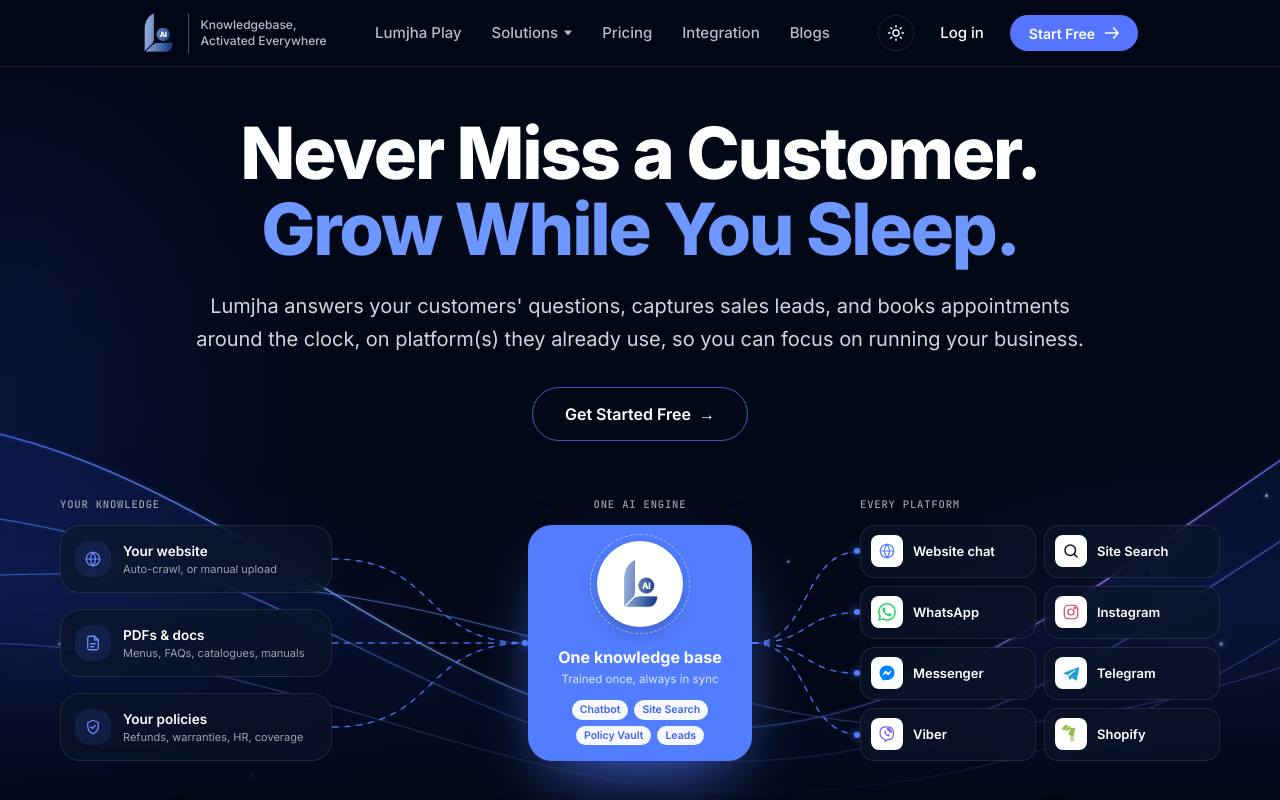
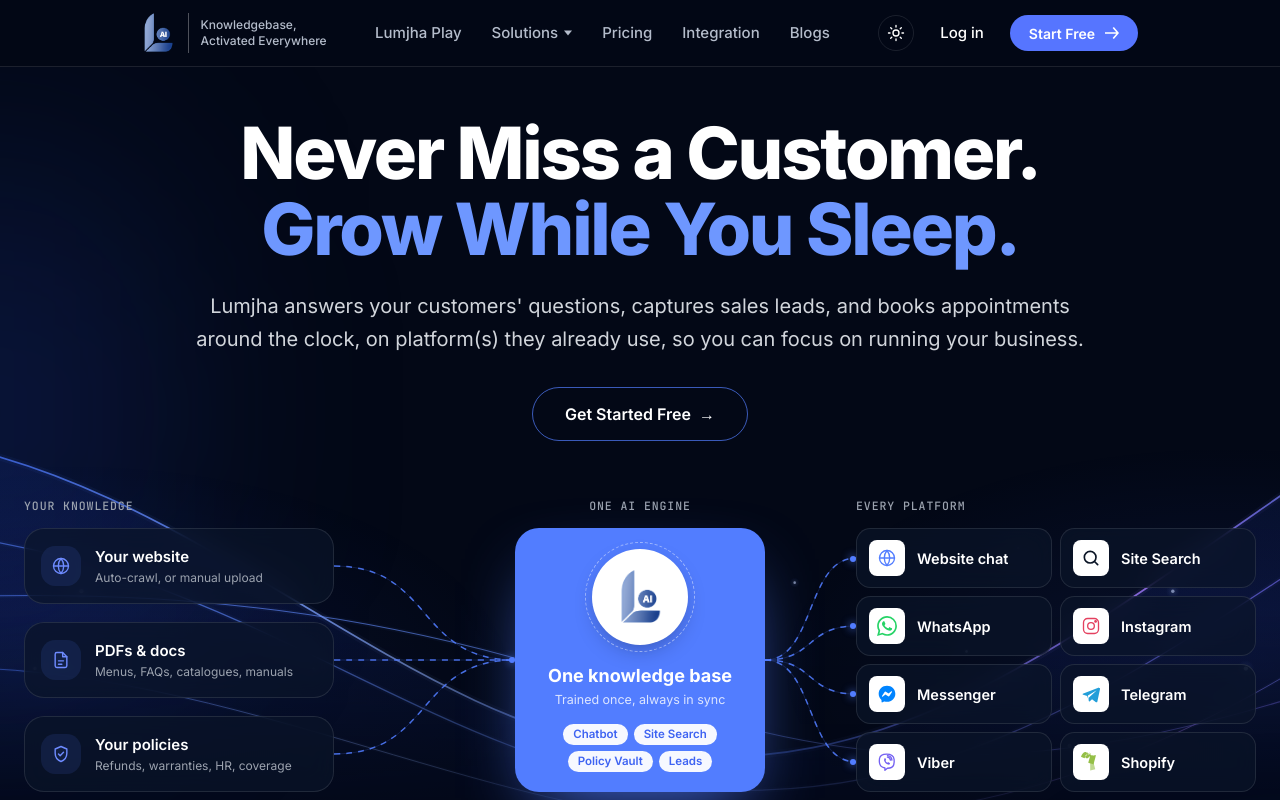
Before and after one commit to Aayush-Skp/lumjhatest, a Next.js app: page / in a window 1280 px wide. Shown: the top 800 px of the page. Built offline with nearby package versions, Linux system fonts and the light colour scheme.

Commit message:
made the landing page deisgn little bigger

```diff
--- a/components/site/EngineFlow.tsx
+++ b/components/site/EngineFlow.tsx
@@ -64,7 +64,7 @@
 /* Vertical centres (in % of the diagram's height) of the three sources and
    the four channel rows; they follow from the fixed heights below. */
 const SOURCE_YS = [14.4, 50, 85.6];
-const CHANNEL_YS = [11.2, 37.1, 62.9, 88.8];
+const CHANNEL_YS = [11.4, 37.1, 62.9, 88.6];
 
 const TILE =
   "border border-line bg-surface/70 backdrop-blur-md light:border-card-ring light:bg-white/90 light:shadow-[0_12px_30px_-22px_rgba(15,23,42,0.35)]";
@@ -102,11 +102,11 @@
 function EngineLogo({ size }: { size: "sm" | "lg" }) {
   const lg = size === "lg";
   return (
-    <span className={`relative flex shrink-0 items-center justify-center ${lg ? "h-[86px] w-[86px]" : "h-12 w-12"}`}>
+    <span className={`relative flex shrink-0 items-center justify-center ${lg ? "h-24 w-24" : "h-12 w-12"}`}>
       {/* slow orbit around the core */}
       <span aria-hidden className="absolute -inset-[7px] animate-[spin_14s_linear_infinite] rounded-full border border-dashed border-white/45" />
       <span className="flex h-full w-full items-center justify-center rounded-full bg-white shadow-[0_8px_24px_-8px_rgba(11,21,38,0.45)]">
-        <Image src="/logo.png" alt="" width={69} height={96} className={lg ? "h-[54px] w-auto" : "h-[30px] w-auto"} />
+        <Image src="/logo.png" alt="" width={69} height={96} className={lg ? "h-[60px] w-auto" : "h-[30px] w-auto"} />
       </span>
     </span>
   );
@@ -117,23 +117,23 @@
     <div className={`w-full text-left ${className}`}>
       {/* ---------- desktop: one row, lines flowing left to right ---------- */}
       {/* equal side columns keep the engine on the page's centre line (under the hero CTA) */}
-      <div className="mx-auto hidden max-w-[1160px] lg:block">
-        <div className="mb-3 grid grid-cols-[minmax(0,1fr)_208px_minmax(0,1fr)] xl:grid-cols-[minmax(0,1fr)_224px_minmax(0,1fr)]">
-          <p className={LABEL}>Your knowledge</p>
-          <p className={`${LABEL} text-center`}>One AI engine</p>
-          <p className={`${LABEL} ml-auto w-[336px] xl:w-[360px]`}>Every platform</p>
+      <div className="mx-auto hidden max-w-[1240px] lg:block">
+        <div className="mb-3.5 grid grid-cols-[minmax(0,1fr)_220px_minmax(0,1fr)] xl:grid-cols-[minmax(0,1fr)_250px_minmax(0,1fr)]">
+          <p className={`${LABEL} lg:text-[11.5px]`}>Your knowledge</p>
+          <p className={`${LABEL} text-center lg:text-[11.5px]`}>One AI engine</p>
+          <p className={`${LABEL} ml-auto w-[352px] lg:text-[11.5px] xl:w-[400px]`}>Every platform</p>
         </div>
-        <div className="grid h-[236px] grid-cols-[minmax(0,1fr)_208px_minmax(0,1fr)] xl:grid-cols-[minmax(0,1fr)_224px_minmax(0,1fr)]">
+        <div className="grid h-[264px] grid-cols-[minmax(0,1fr)_220px_minmax(0,1fr)] xl:grid-cols-[minmax(0,1fr)_250px_minmax(0,1fr)]">
           <div className="flex min-w-0">
-            <ul className="flex w-[264px] shrink-0 flex-col justify-between xl:w-[272px]">
+            <ul className="flex w-[300px] shrink-0 flex-col justify-between xl:w-[310px]">
               {SOURCES.map((s) => (
-                <li key={s.title} className={`flex h-[68px] items-center gap-3 rounded-2xl px-3.5 ${TILE}`}>
-                  <span className="flex h-9 w-9 shrink-0 items-center justify-center rounded-xl bg-[#527DFF]/12 text-[#6E8BFF] light:text-[#3E63F2]">
-                    <s.icon className="h-[18px] w-[18px]" />
+                <li key={s.title} className={`flex h-[76px] items-center gap-3.5 rounded-2xl px-4 ${TILE}`}>
+                  <span className="flex h-10 w-10 shrink-0 items-center justify-center rounded-xl bg-[#527DFF]/12 text-[#6E8BFF] light:text-[#3E63F2]">
+                    <s.icon className="h-5 w-5" />
                   </span>
                   <span className="min-w-0">
-                    <span className="block text-[13.5px] font-semibold text-ink">{s.title}</span>
-                    <span className="block truncate text-[11px] text-subtle">{s.body}</span>
+                    <span className="block text-[15px] font-semibold text-ink">{s.title}</span>
+                    <span className="block truncate text-[12px] text-subtle">{s.body}</span>
                   </span>
                 </li>
               ))}
@@ -143,11 +143,11 @@
 
           <div className="relative flex flex-col items-center justify-center rounded-[24px] bg-[#527DFF] px-4 text-center text-white shadow-[0_30px_70px_-24px_rgba(82,125,255,0.85)]">
             <EngineLogo size="lg" />
-            <p className="mt-5 text-[16px] font-bold leading-tight">One knowledge base</p>
-            <p className="mt-1 text-[11.5px] text-white/80">Trained once, always in sync</p>
-            <ul className="mt-3 flex flex-wrap justify-center gap-1.5">
+            <p className="mt-5 text-[18px] font-bold leading-tight">One knowledge base</p>
+            <p className="mt-1 text-[12.5px] text-white/80">Trained once, always in sync</p>
+            <ul className="mt-3.5 flex flex-wrap justify-center gap-1.5">
               {ENGINE_CAPABILITIES.map((c) => (
-                <li key={c} className="rounded-full bg-white/95 px-2 py-0.5 text-[10.5px] font-semibold text-[#3E63F2]">
+                <li key={c} className="rounded-full bg-white/95 px-2.5 py-0.5 text-[11.5px] font-semibold text-[#3E63F2]">
                   {c}
                 </li>
               ))}
@@ -156,13 +156,13 @@
 
           <div className="flex min-w-0">
             <Connector left={[50]} right={CHANNEL_YS} />
-            <ul className="grid w-[336px] shrink-0 grid-cols-2 grid-rows-4 gap-2 xl:w-[360px]">
+            <ul className="grid w-[352px] shrink-0 grid-cols-2 grid-rows-4 gap-2 xl:w-[400px]">
               {DEPLOY_CHANNELS.map((c) => (
-                <li key={c.name} className={`flex items-center gap-2.5 rounded-xl px-2.5 ${TILE}`}>
-                  <span className="flex h-8 w-8 shrink-0 items-center justify-center rounded-lg bg-white light:bg-[#F4F6FF]" style={{ color: c.color }}>
-                    <ChannelGlyph icon={c.icon} className="h-[18px] w-[18px]" />
+                <li key={c.name} className={`flex items-center gap-3 rounded-xl px-3 ${TILE}`}>
+                  <span className="flex h-9 w-9 shrink-0 items-center justify-center rounded-lg bg-white light:bg-[#F4F6FF]" style={{ color: c.color }}>
+                    <ChannelGlyph icon={c.icon} className="h-5 w-5" />
                   </span>
-                  <span className="truncate text-[13px] font-semibold text-ink">{c.name}</span>
+                  <span className="truncate text-[14.5px] font-semibold text-ink">{c.name}</span>
                 </li>
               ))}
             </ul>
```
